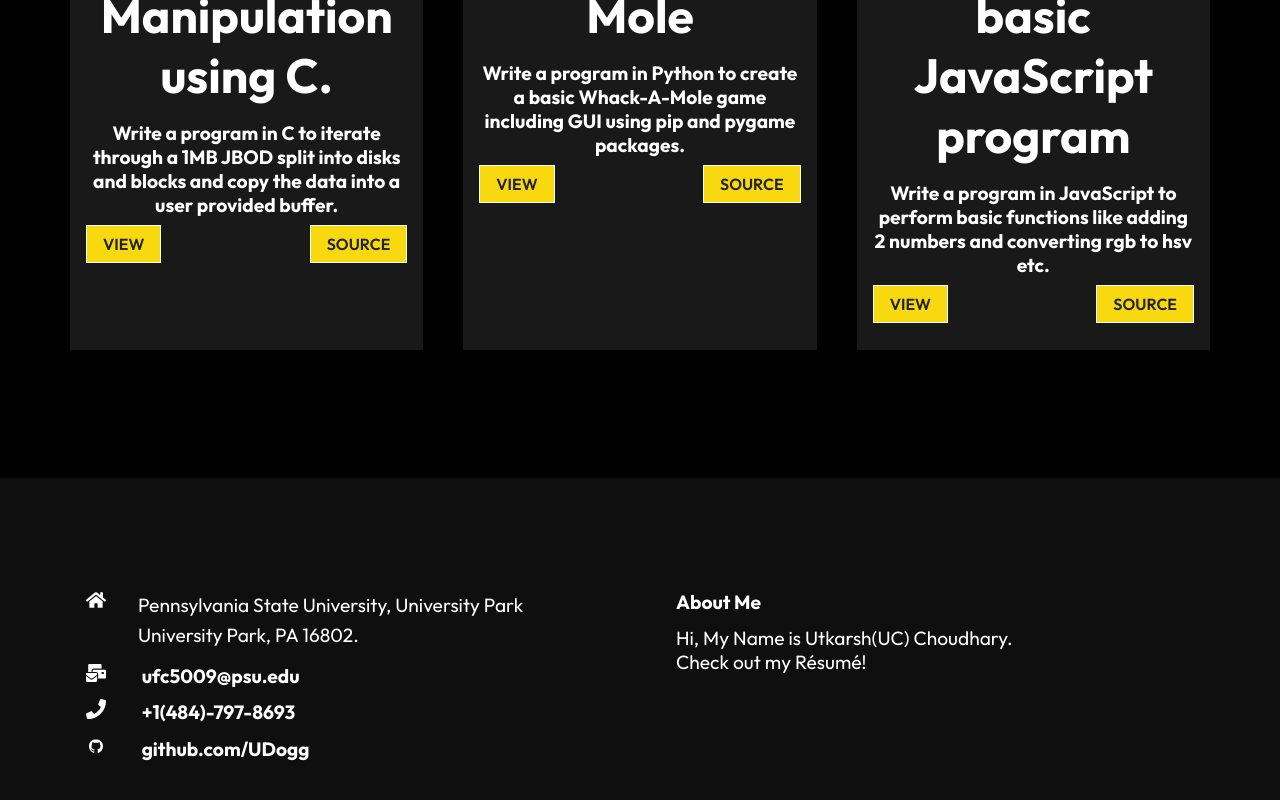
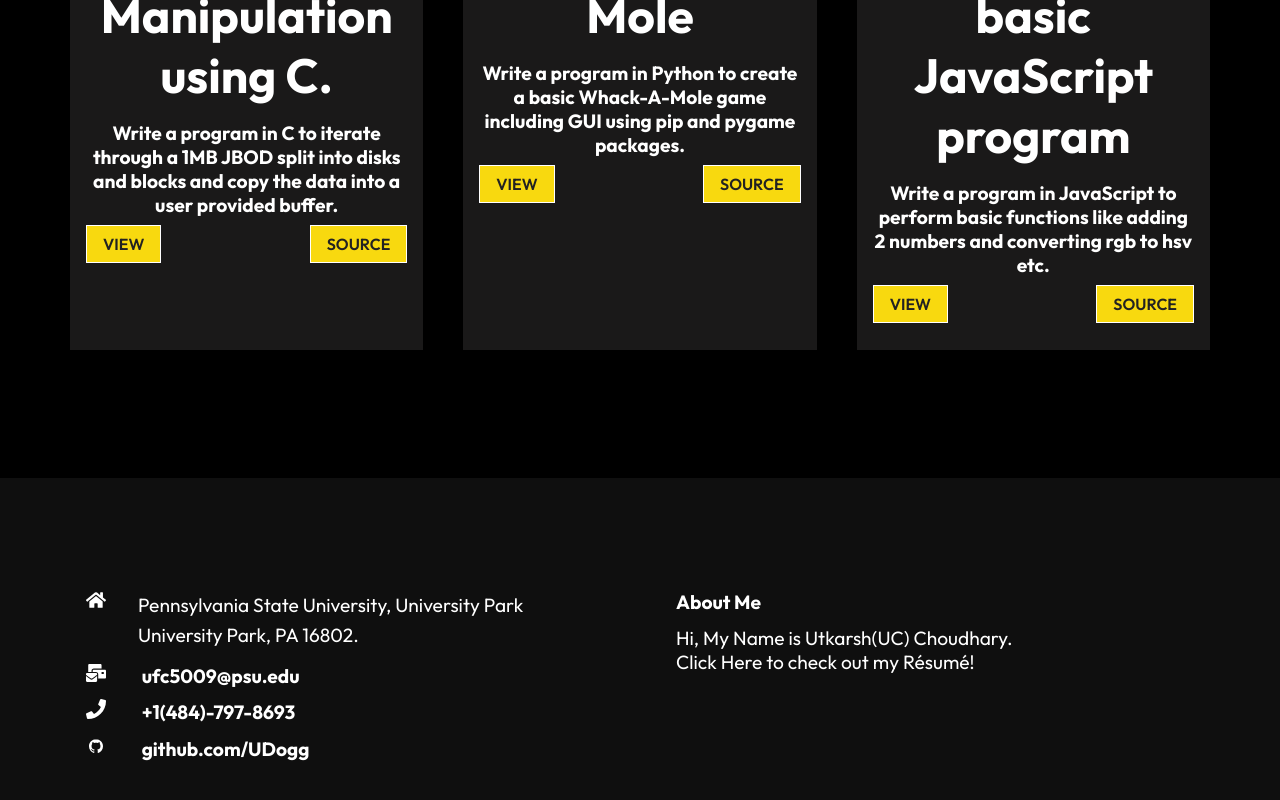
Before and after one commit to UDogg/JSp1, a React (Create React App) app: page / in a window 1280 px wide. Shown: the part 1263-2063 px from the top of the page. Built offline with nearby package versions, Linux system fonts and the light colour scheme.

Commit message:
Update Footer.js

```diff
--- a/src/components/Footer.js
+++ b/src/components/Footer.js
@@ -52,7 +52,7 @@ const Footer = () => {
             Hi, My Name is Utkarsh(UC) Choudhary.
           </p>
           <p>
-            <a href="https://ipfs.io/ipfs/QmbwGMYrckUzTwcP8bTxRMrLqxqaUATPs7xUqsAWacFEUM?filename=CV_Utkarsh%20Choudhary.pdf"> Check out my Résumé!</a>
+            <a href="https://ipfs.io/ipfs/QmbwGMYrckUzTwcP8bTxRMrLqxqaUATPs7xUqsAWacFEUM?filename=CV_Utkarsh%20Choudhary.pdf"> Click Here to check out my Résumé!</a>
           </p>
         </div>
       </div>
```
